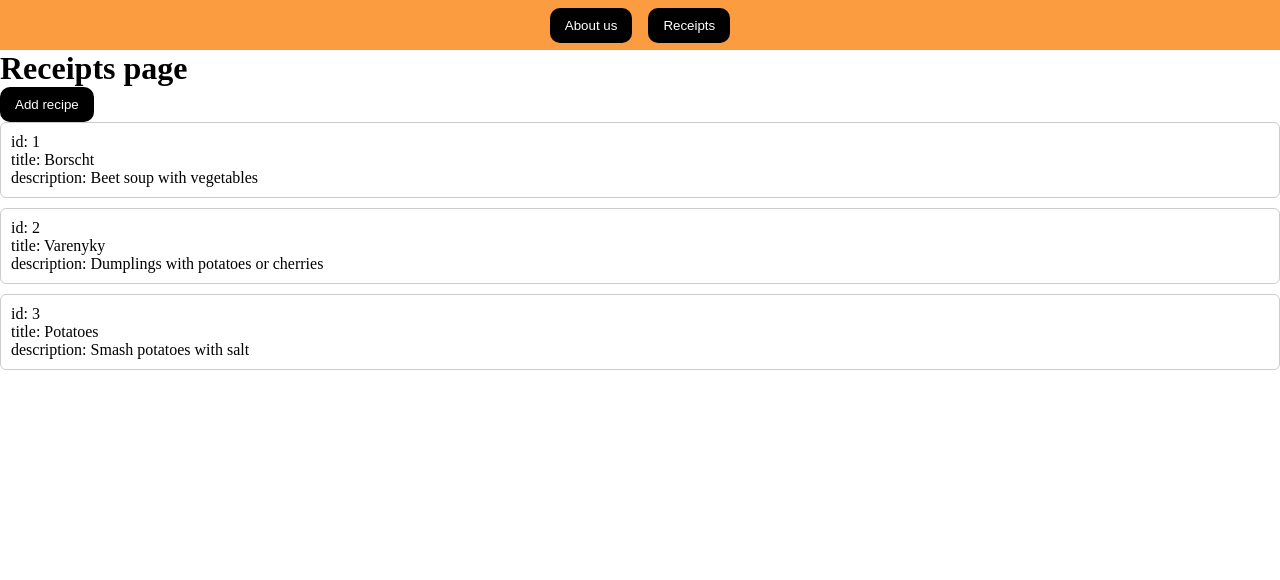
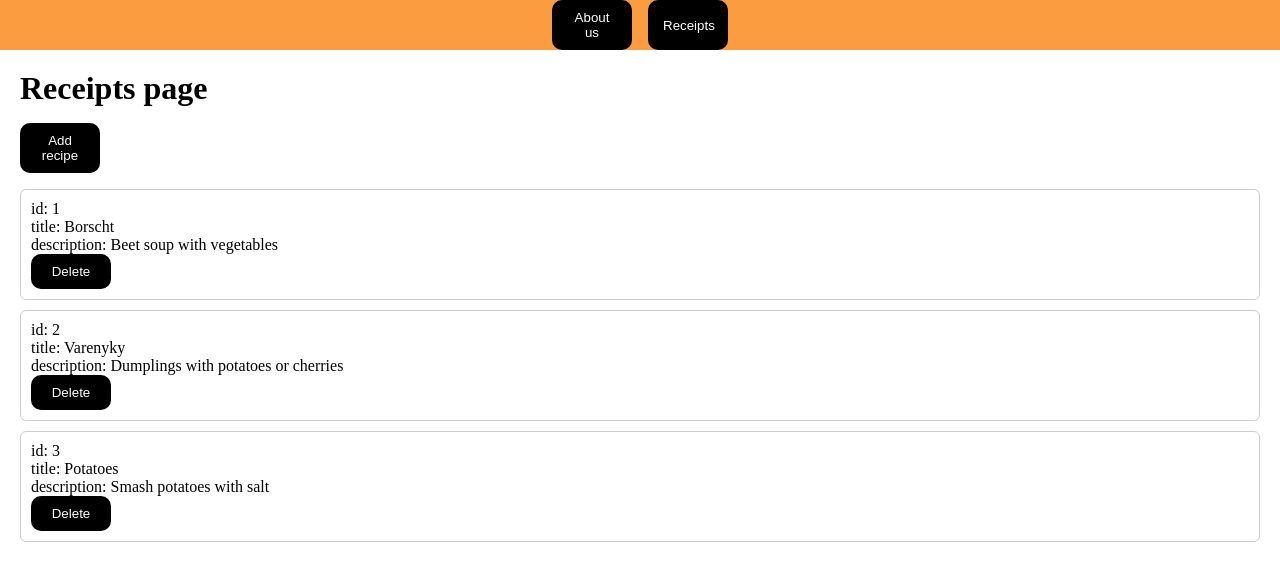
Before and after one commit to valtykhoniuk/cooking-receipts-web-app, a Vue app: page /receipts in a window 1280 px wide. Shown: the top 580 px of the page. Built offline with nearby package versions, Linux system fonts and the light colour scheme.

Commit message:
added: delete button for receipt

```diff
--- a/src/App.vue
+++ b/src/App.vue
@@ -9,4 +9,11 @@
 import Navbar from "./components/UI/Navbar.vue";
 </script>
 
-<style scoped></style>
+<style scoped>
+.app {
+  padding: 20px;
+  display: flex;
+  flex-direction: column;
+  gap: 1rem;
+}
+</style>
--- a/src/components/ReceiptForm.vue
+++ b/src/components/ReceiptForm.vue
@@ -15,7 +15,7 @@
           placeholder="Enter description"
           class="input"
         />
-        <CustomButton>Add</CustomButton>
+        <custom-button>Add</custom-button>
       </form>
     </div>
   </div>
--- a/src/components/ReceiptItem.vue
+++ b/src/components/ReceiptItem.vue
@@ -3,6 +3,9 @@
     <div>id: {{ receipt.id }}</div>
     <div>title: {{ receipt.title }}</div>
     <div>description: {{ receipt.description }}</div>
+    <div class="receipt__btn">
+      <custom-button @click="$emit('remove', receipt)">Delete</custom-button>
+    </div>
   </div>
 </template>
 
--- a/src/components/ReceiptsList.vue
+++ b/src/components/ReceiptsList.vue
@@ -5,6 +5,7 @@
         v-for="receipt in receipts"
         :key="receipt.id"
         :receipt="receipt"
+        @remove="$emit('remove', $event)"
       />
     </transition-group>
   </div>
--- a/src/components/UI/CustomButton.vue
+++ b/src/components/UI/CustomButton.vue
@@ -14,6 +14,7 @@ defineOptions({
 .btn {
   border: none;
   color: white;
+  width: 5rem;
   padding: 10px 15px;
   background-color: black;
   border-radius: 10px;
--- a/src/views/Receipts.vue
+++ b/src/views/Receipts.vue
@@ -6,7 +6,7 @@
     @create="addReceipt"
     @close="showModal = false"
   />
-  <ReceiptsList :receipts="receipts" />
+  <ReceiptsList :receipts="receipts" @remove="removeReceipt" />
 </template>
 
 <script setup lang="ts">
@@ -40,6 +40,12 @@ const showModal = ref(false);
 function addReceipt(newReceipt: Receipt) {
   receipts.value.push(newReceipt);
 }
+
+function removeReceipt(receiptToRemove: Receipt) {
+  receipts.value = receipts.value.filter(
+    (receipt) => receipt.id !== receiptToRemove.id
+  );
+}
 </script>
 
 <style scoped></style>
```
